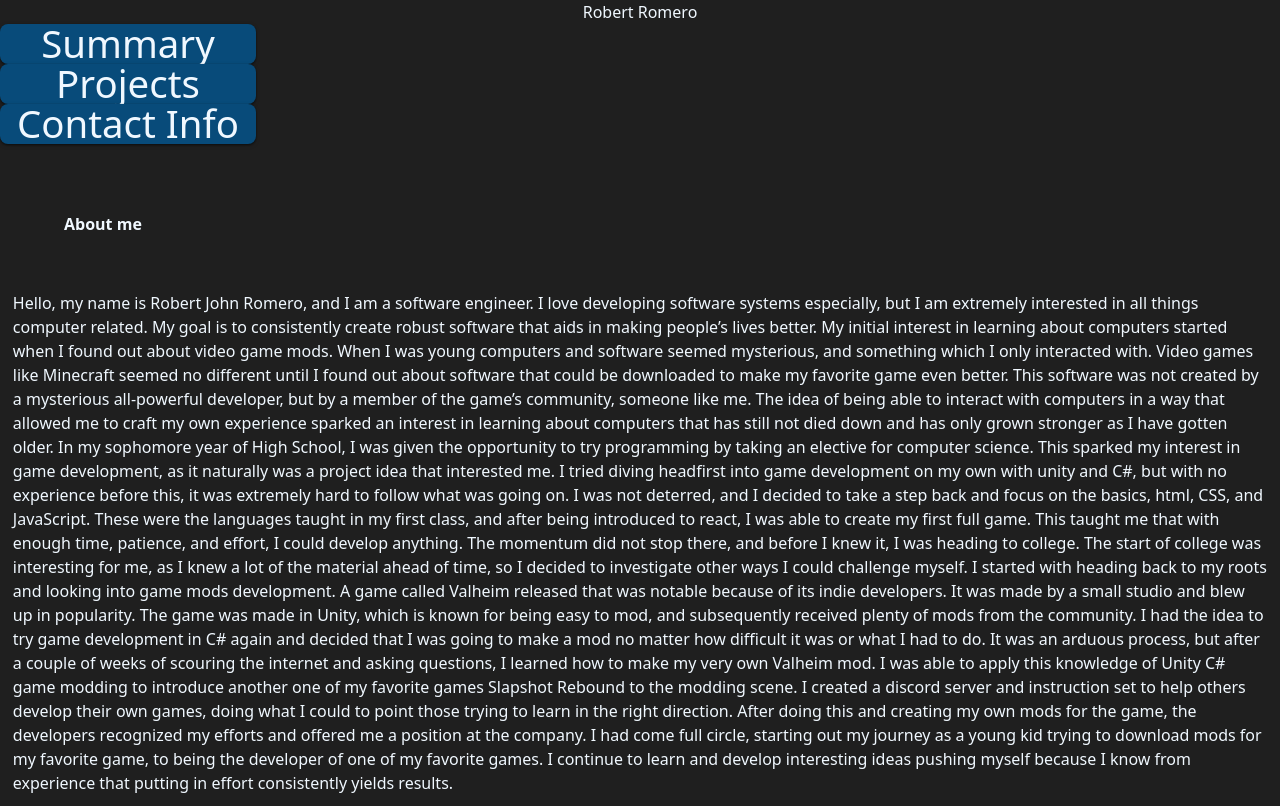
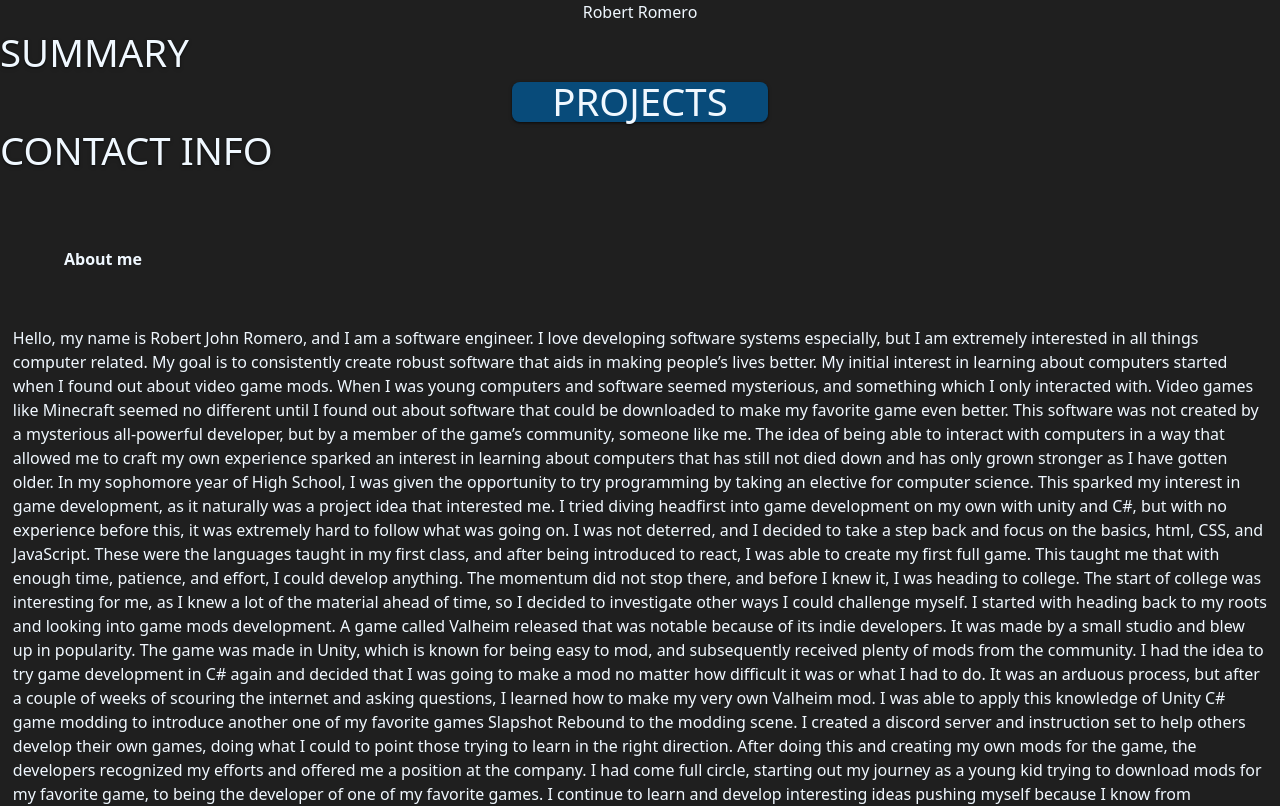
Before and after one commit to bobromero/Portfolio, a Next.js app in the folder portfolio/: page / in a window 1280 px wide. Shown: the top 806 px of the page. Built offline with nearby package versions, Linux system fonts and the light colour scheme.

Commit message:
moved layout css to globals.css

```diff
--- a/portfolio/components/Navbar.tsx
+++ b/portfolio/components/Navbar.tsx
@@ -5,26 +5,26 @@ type Props = {}
 
 function Navbar({}: Props) {
   return (
-    <div className='navbar grid grid-cols-4'>
+    <div className='navbar'>
 
 
-      <div className='flex justify-center align-middle'>
-        <div className='center'>
+      <div className='center'>
+        <div className='center navbar-name'>
           <h1 className='font-bold font-sans'>Robert Romero</h1>
         </div>
 
       </div>
 
-      <div className='flex justify-center align-middle'>
-        <Link className='navbar-text center' href="/"><h3 className='font-sans font-semibold'>Summary</h3></Link>
+      <div className=''>
+        <Link className='navbar-text flex justify-self-end' href="/"><h3 className='font-sans font-medium'>SUMMARY</h3></Link>
       </div>
 
-      <div className='flex justify-center align-middle'>
-        <Link className='navbar-text center' href="/projects"><h3 className='font-sans font-semibold'>Projects</h3></Link>
+      <div className='center'>
+        <Link className='navbar-text center' href="/projects"><h3 className='font-sans font-medium'>PROJECTS</h3></Link>
       </div>
 
-      <div className='flex justify-center align-middle'>
-        <Link className='navbar-text center' href="/contact"><h3 className='font-sans font-semibold '>Contact Info</h3></Link>
+      <div className=''>
+        <Link className='navbar-text flex justify-self-start' href="/contact"><h3 className='font-sans font-medium '>CONTACT INFO</h3></Link>
       </div>
 
     </div>
```
